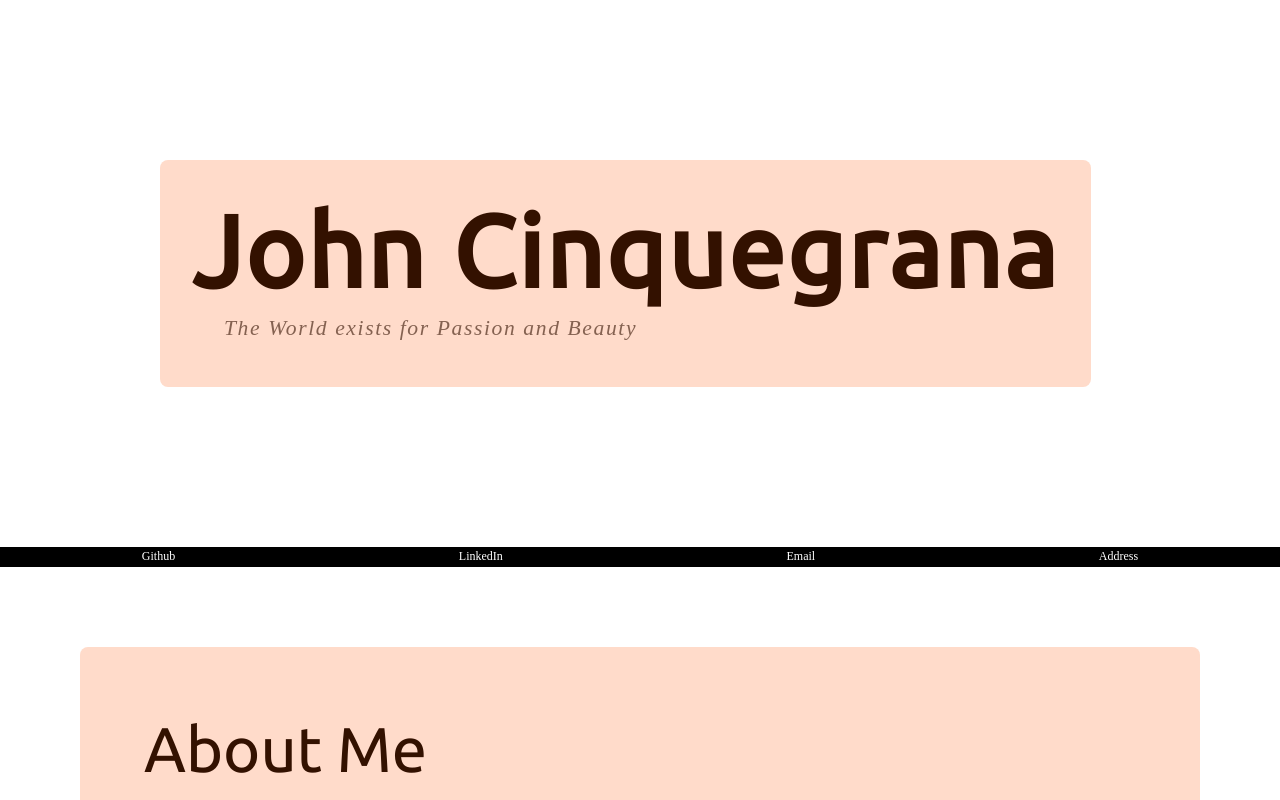
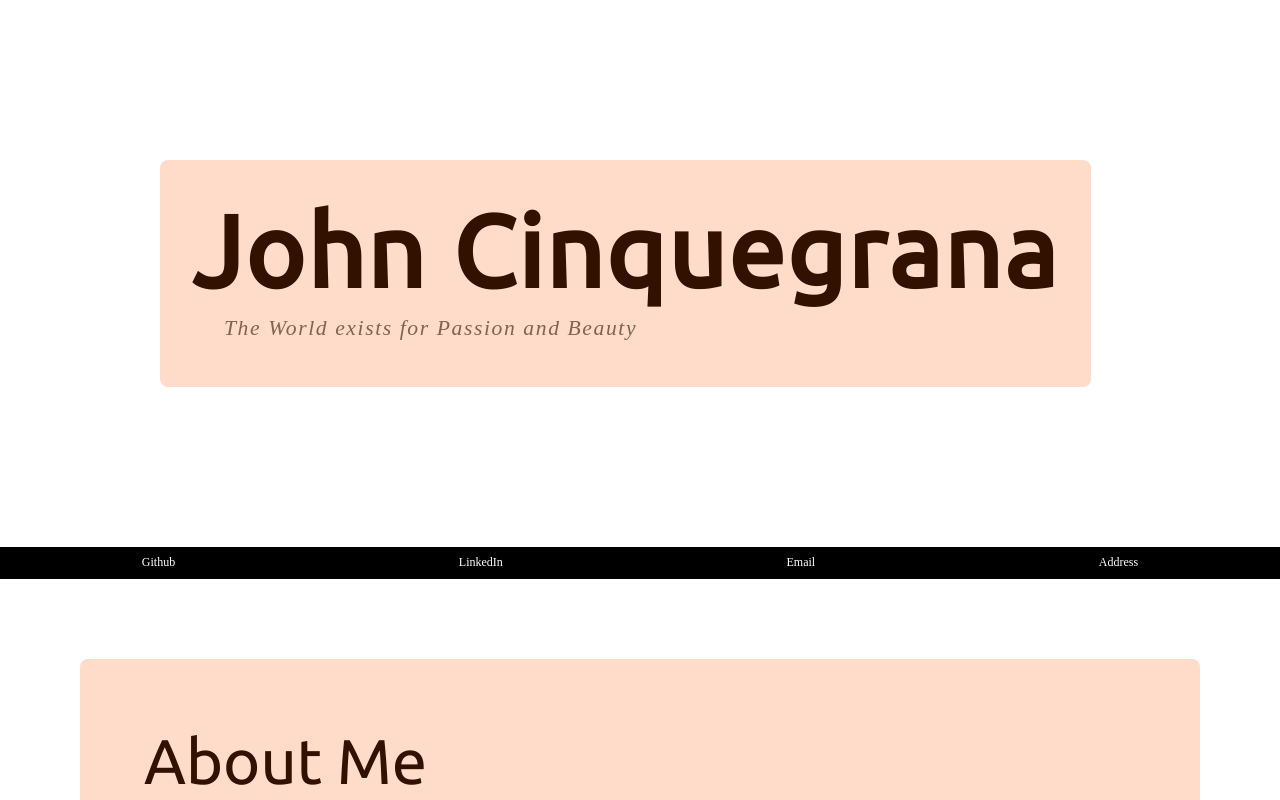
Before and after one commit to john-cinquegrana/ReactPersonalSite, a React (Vite) app: page / in a window 1280 px wide. Shown: the top 800 px of the page. Built offline with nearby package versions, Linux system fonts and the light colour scheme.

Commit message:
Got rid of an element from the baseline css

```diff
--- a/src/App.css
+++ b/src/App.css
@@ -12,8 +12,7 @@ body {
 
 html,
 body,
-#root,
-#root>div {
+#root{
   height: 100%;
   width: 100%;
   padding: 0px;
```
